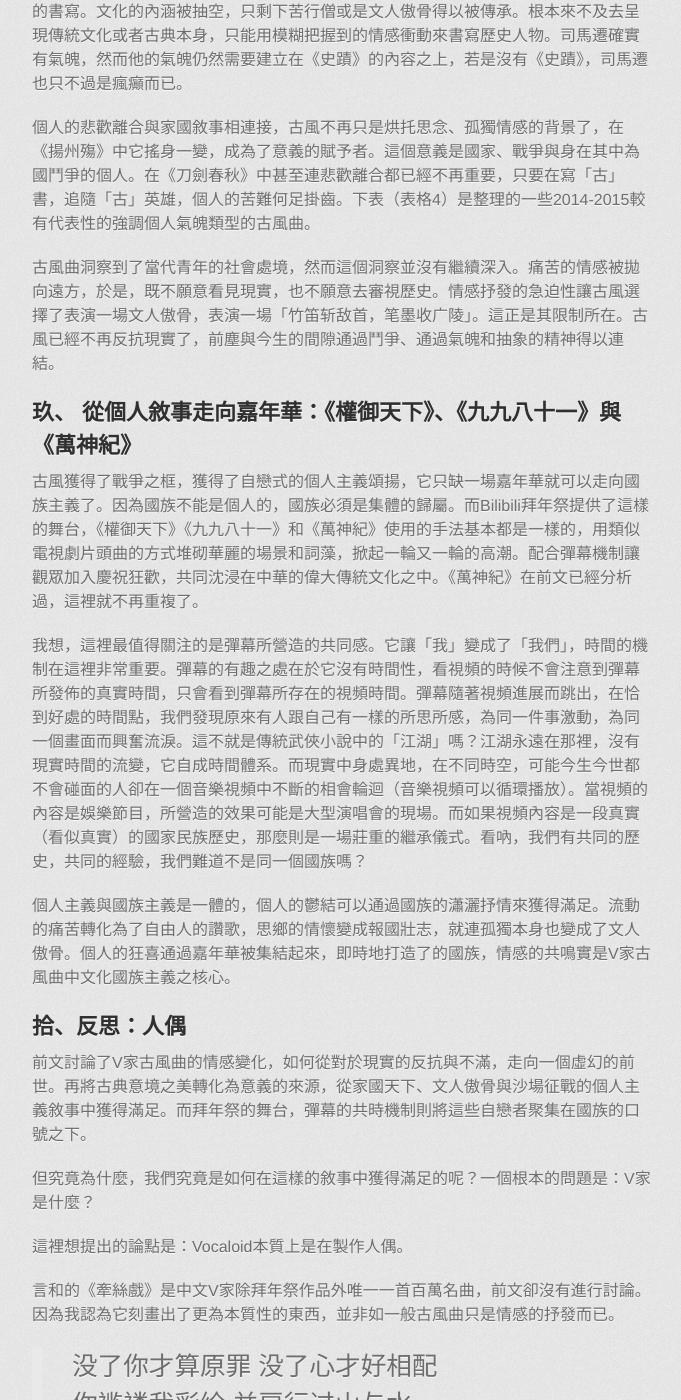
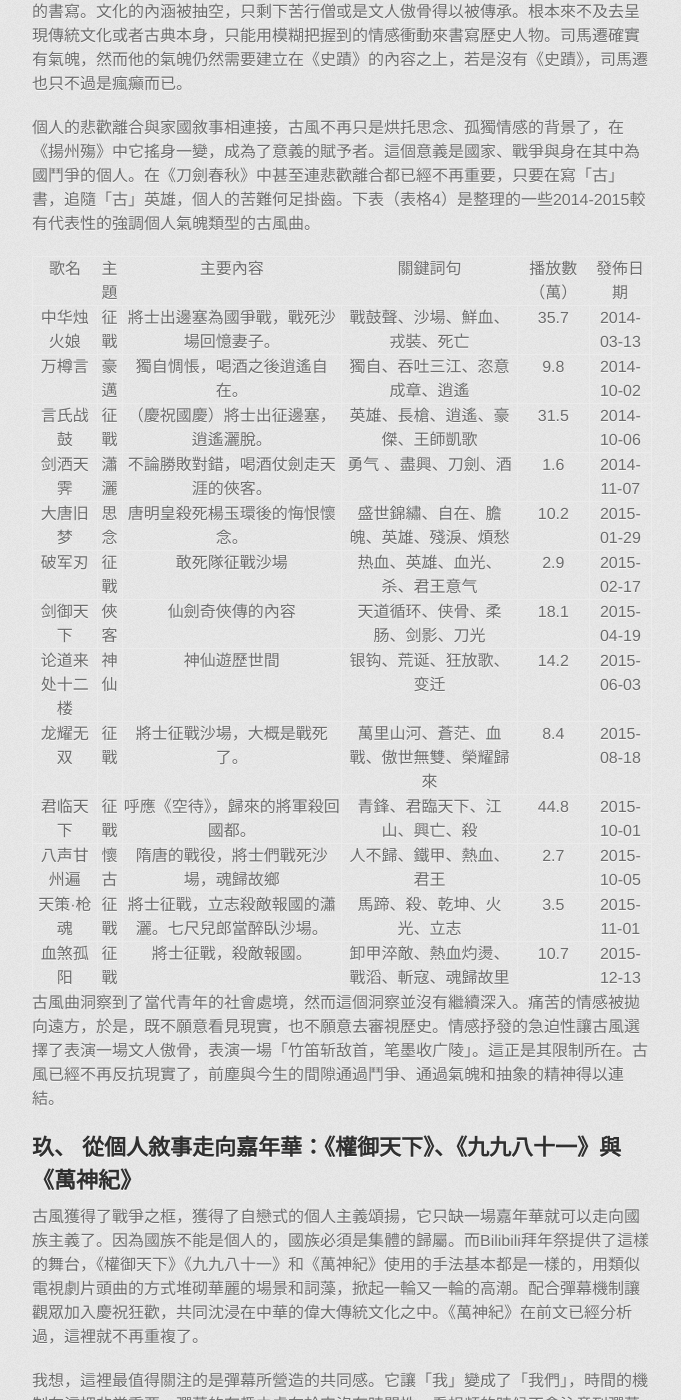
Before and after one commit to fireindark707/ChineseV_GUFENG, a Jekyll site: the page built from docs/Paper_nationalism.md, in a window 1280 px wide and 1400 px high, scrolled down 15877 px. Shown: the whole window, without its empty margins (298-979 px from the left). Built offline with Jekyll 4.4.1, drawn with Linux system fonts in a browser that asks for light colours; some web fonts are replaced.

Commit message:
Update Paper_nationalism.md

```diff
--- a/docs/Paper_nationalism.md
+++ b/docs/Paper_nationalism.md
@@ -340,6 +340,22 @@ Airing做過B站的用戶分析，結果顯示Bilibili的用戶大多是90後，
 
 個人的悲歡離合與家國敘事相連接，古風不再只是烘托思念、孤獨情感的背景了，在《揚州殤》中它搖身一變，成為了意義的賦予者。這個意義是國家、戰爭與身在其中為國鬥爭的個人。在《刀劍春秋》中甚至連悲歡離合都已經不再重要，只要在寫「古」書，追隨「古」英雄，個人的苦難何足掛齒。下表（表格4）是整理的一些2014-2015較有代表性的強調個人氣魄類型的古風曲。
 
+| 歌名           | 主題 | 主要內容                                           | 關鍵詞句                                 | 播放數（萬） | 發佈日期   |
+|----------------|------|----------------------------------------------------|------------------------------------------|--------------|------------|
+| 中华烛火娘     | 征戰 | 將士出邊塞為國爭戰，戰死沙場回憶妻子。             | 戰鼓聲、沙場、鮮血、戎裝、死亡           | 35.7         | 2014-03-13 |
+| 万樽言         | 豪邁 | 獨自惆悵，喝酒之後逍遙自在。                       | 獨自、吞吐三江、恣意成章、逍遙           | 9.8          | 2014-10-02 |
+| 言氏战鼓       | 征戰 | （慶祝國慶）將士出征邊塞，逍遙灑脫。               | 英雄、長槍、逍遙、豪傑、王師凱歌         | 31.5         | 2014-10-06 |
+| 剑洒天霁       | 瀟灑 | 不論勝敗對錯，喝酒仗劍走天涯的俠客。               | 勇气 、盡興、刀劍、酒                    | 1.6          | 2014-11-07 |
+| 大唐旧梦       | 思念 | 唐明皇殺死楊玉環後的悔恨懷念。                     | 盛世錦繡、自在、膽魄、英雄、殘淚、煩愁   | 10.2         | 2015-01-29 |
+| 破军刃         | 征戰 | 敢死隊征戰沙場                                     | 热血、英雄、血光、杀、君王意气           | 2.9          | 2015-02-17 |
+| 剑御天下       | 俠客 | 仙劍奇俠傳的內容                                   | 天道循环、侠骨、柔肠、剑影、刀光         | 18.1         | 2015-04-19 |
+| 论道来处十二楼 | 神仙 | 神仙遊歷世間                                       | 银钩、荒诞、狂放歌、变迁                 | 14.2         | 2015-06-03 |
+| 龙耀无双       | 征戰 | 將士征戰沙場，大概是戰死了。                       | 萬里山河、蒼茫、血戰、傲世無雙、榮耀歸來 | 8.4          | 2015-08-18 |
+| 君临天下       | 征戰 | 呼應《空待》，歸來的將軍殺回國都。                 | 青鋒、君臨天下、江山、興亡、殺           | 44.8         | 2015-10-01 |
+| 八声甘州遍     | 懷古 | 隋唐的戰役，將士們戰死沙場，魂歸故鄉               | 人不歸、鐵甲、熱血、君王                 | 2.7          | 2015-10-05 |
+| 天策·枪魂      | 征戰 | 將士征戰，立志殺敵報國的瀟灑。七尺兒郎當醉臥沙場。 | 馬蹄、殺、乾坤、火光、立志               | 3.5          | 2015-11-01 |
+| 血煞孤阳       | 征戰 | 將士征戰，殺敵報國。                               | 卸甲淬敵、熱血灼燙、戰滔、斬寇、魂歸故里 | 10.7         | 2015-12-13 |
+
 古風曲洞察到了當代青年的社會處境，然而這個洞察並沒有繼續深入。痛苦的情感被拋向遠方，於是，既不願意看見現實，也不願意去審視歷史。情感抒發的急迫性讓古風選擇了表演一場文人傲骨，表演一場「竹笛斩敌首，笔墨收广陵」。這正是其限制所在。古風已經不再反抗現實了，前塵與今生的間隙通過鬥爭、通過氣魄和抽象的精神得以連結。
 
 ## 玖、	從個人敘事走向嘉年華：《權御天下》、《九九八十一》與《萬神紀》
```
